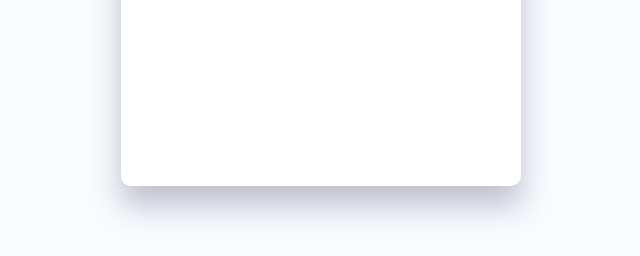
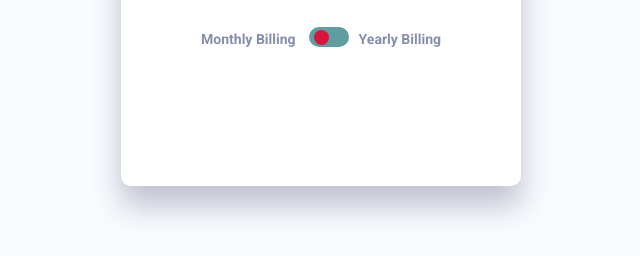
Before and after one commit to gurhanalan/JS-Project-Interactive-Pricing-Slide, a plain HTML site: page index.html in a window 1280 px wide. Shown: the part 454-710 px from the top of the page, without its empty margins (319-959 px from the left). Drawn offline with Linux system fonts and the light colour scheme.

Commit message:
Add card upper 2

```diff
--- a/css/style.css
+++ b/css/style.css
@@ -95,3 +95,34 @@ body {
       .card__upper__range::-webkit-slider-thumb {
         background-color: brown;
         height: 5rem; }
+    .card__upper__billing {
+      grid-column: span 2;
+      display: flex;
+      align-items: center;
+      gap: 1rem;
+      justify-self: center;
+      font-size: 1.2rem;
+      color: #858fad;
+      font-weight: 300; }
+      .card__upper__billing__checkbox input {
+        appearance: none; }
+        .card__upper__billing__checkbox input:checked + label {
+          background-color: coral; }
+        .card__upper__billing__checkbox input:checked + label::before {
+          transform: translateX(1.5rem); }
+      .card__upper__billing__checkbox label {
+        height: 2rem;
+        width: 4rem;
+        border-radius: 2rem;
+        background-color: cadetblue;
+        display: inline-block;
+        position: relative; }
+        .card__upper__billing__checkbox label::before {
+          content: "";
+          height: 1.5rem;
+          width: 1.5rem;
+          background-color: crimson;
+          border-radius: 50%;
+          position: absolute;
+          top: 0.25rem;
+          left: 0.5rem; }
--- a/index.html
+++ b/index.html
@@ -28,6 +28,14 @@
                     max="5"
                     step="1"
                 />
+                <div class="card__upper__billing">
+                    <h3>Monthly Billing</h3>
+                    <div class="card__upper__billing__checkbox">
+                        <input type="checkbox" name="" id="billing" />
+                        <label for="billing"></label>
+                    </div>
+                    <h3 class="card__upper__billing__yearly">Yearly Billing</h3>
+                </div>
             </div>
         </div>
         <script src="js/script1.js"></script>
--- a/sass/_3.section1.scss
+++ b/sass/_3.section1.scss
@@ -89,5 +89,51 @@ body {
                 height: 5rem;
             }
         }
+
+        // Billing section
+        &__billing {
+            grid-column: span 2;
+            display: flex;
+            align-items: center;
+            gap: 1rem;
+            justify-self: center;
+
+            font-size: 1.2rem;
+            color: hsl(225, 20%, 60%);
+            font-weight: 300;
+            &__checkbox {
+                input {
+                    appearance: none;
+
+                    &:checked + label {
+                        background-color: coral;
+                    }
+
+                    &:checked + label::before {
+                        transform: translateX(1.5rem);
+                    }
+                }
+
+                label {
+                    height: 2rem;
+                    width: 4rem;
+                    border-radius: 2rem;
+                    background-color: cadetblue;
+                    display: inline-block;
+                    position: relative;
+
+                    &::before {
+                        content: "";
+                        height: 1.5rem;
+                        width: 1.5rem;
+                        background-color: crimson;
+                        border-radius: 50%;
+                        position: absolute;
+                        top: 0.25rem;
+                        left: 0.5rem;
+                    }
+                }
+            }
+        }
     }
 }
```
